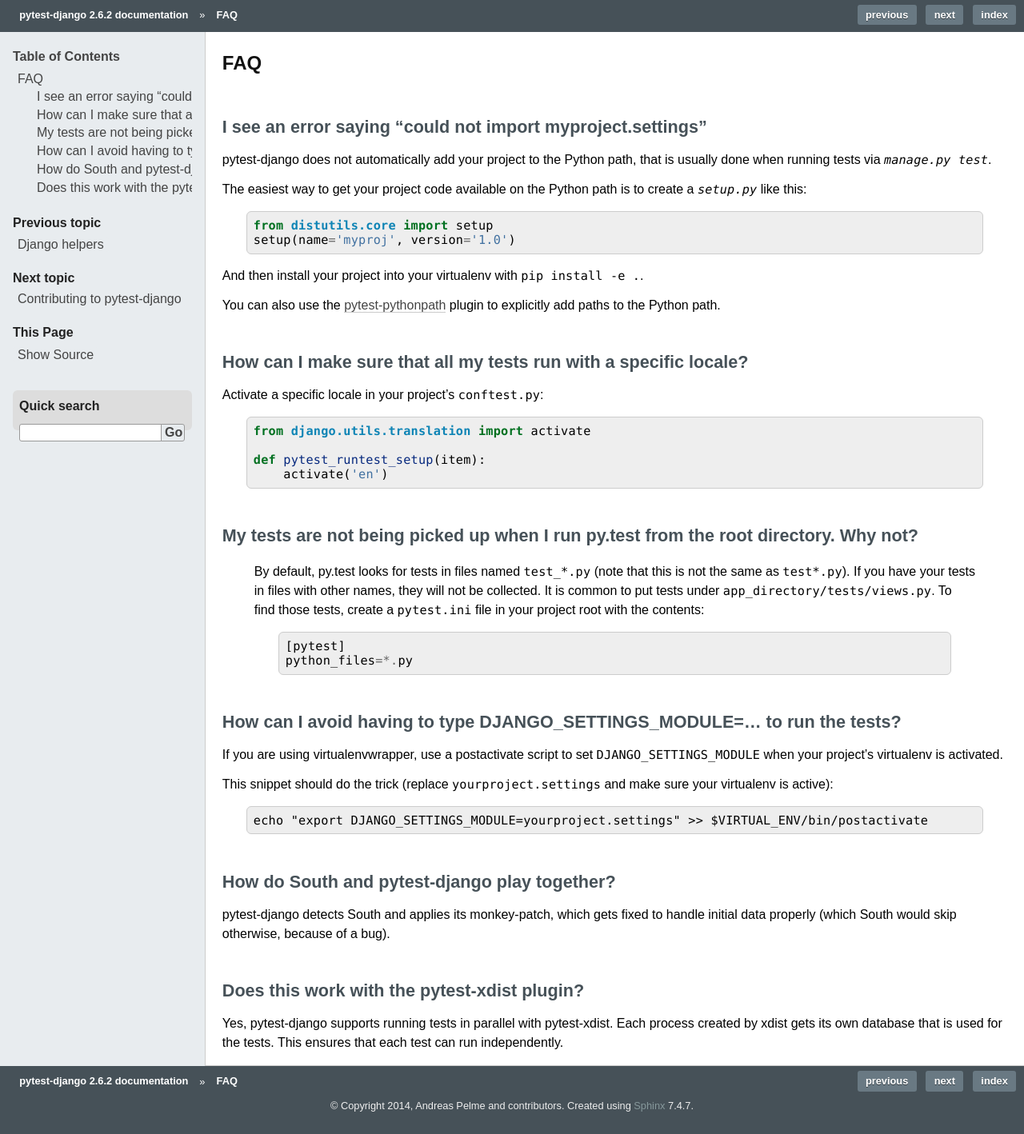
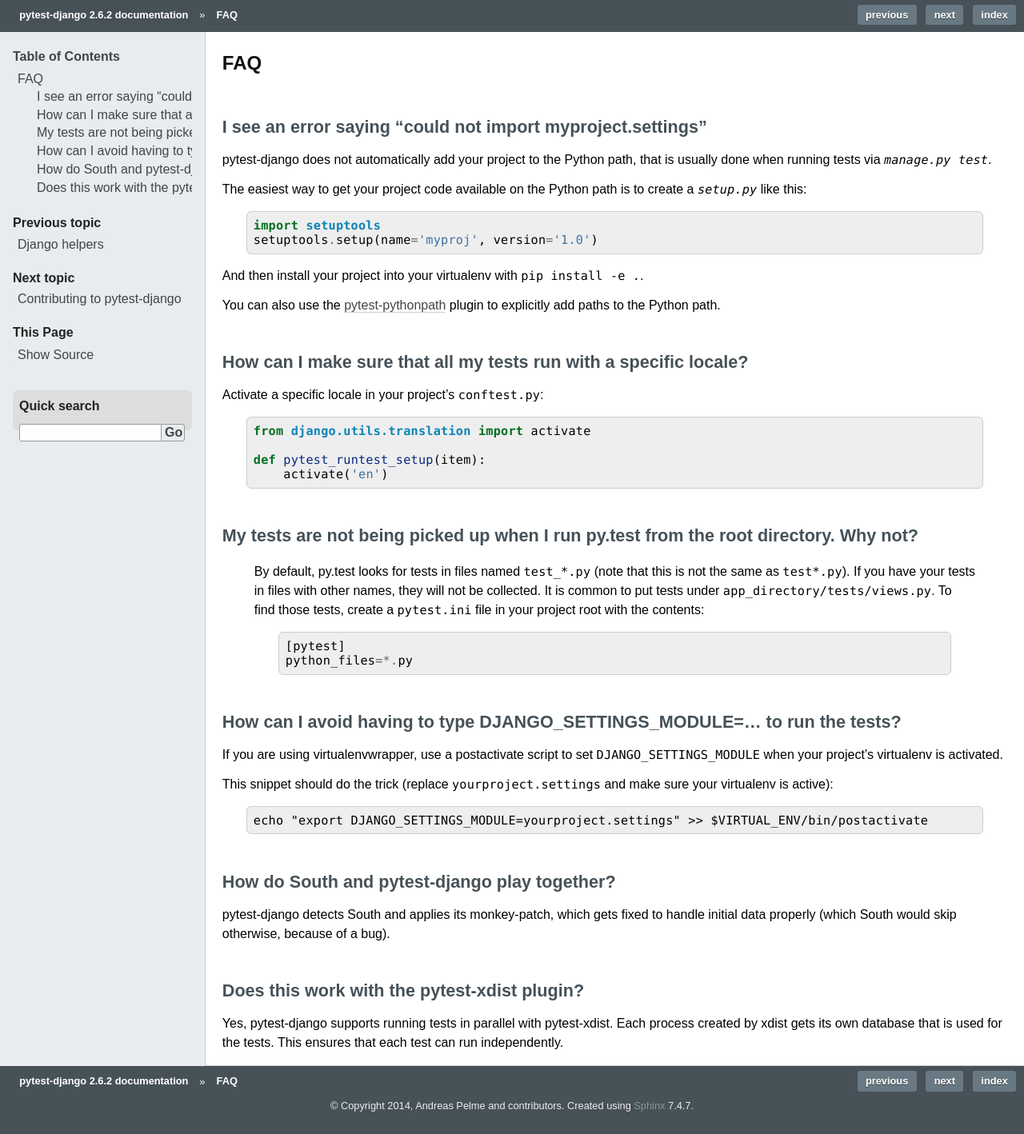
Before and after one commit to pytest-dev/pytest-django, a Sphinx documentation site: the page built from docs/faq.rst, in a window 1280 px wide. Shown: the whole page at 80% size. Built offline with Sphinx 7.4.7, drawn with Linux system fonts in a browser that asks for light colours.

Commit message:
Recommend setuptools rather than distutils in FAQ

```diff
--- a/docs/faq.rst
+++ b/docs/faq.rst
@@ -12,8 +12,8 @@
 The easiest way to get your project code available on the Python path is to
 create a `setup.py` like this::
 
-    from distutils.core import setup
-    setup(name='myproj', version='1.0')
+    import setuptools
+    setuptools.setup(name='myproj', version='1.0')
 
 And then install your project into your virtualenv with ``pip install -e .``.
 
```
